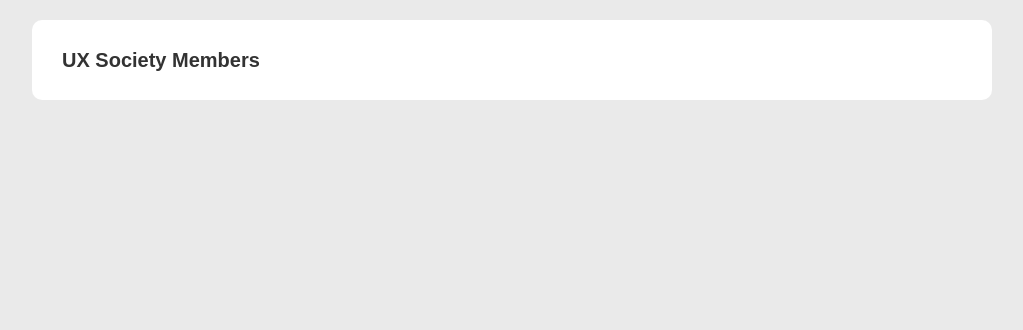
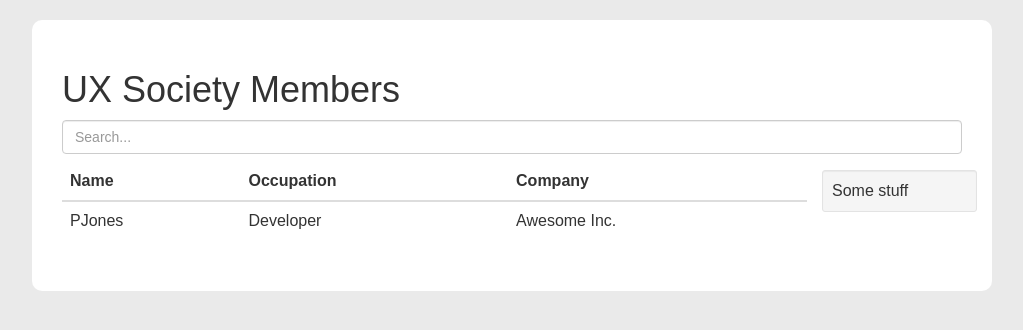
Before and after one commit to JeremyCarlsten/userSearchChallenge, a website: page app/index.html in a window 1280 px wide. Shown: the whole page, without its empty margins (128-1151 px from the left). Drawn offline with nearby package versions, Linux system fonts and the light colour scheme; some packages are replaced by stand-ins of ours.

Commit message:
building out the basic ui

```diff
--- a/app/assets/styles/main.css
+++ b/app/assets/styles/main.css
@@ -1,14 +1,7 @@
-*{ margin: 0; padding: 0;}
-
 html, body{
     background: #eaeaea;
     font-size: 16px;
     font-family: sans-serif;
-}
-
-h1{
-    font-size: 1.25em;
-    font-weight: bold;
 }
 
 main{
@@ -19,22 +12,7 @@ main{
     width: 75%;
 }
 
-.header{
-    margin-right: 15px;
-    float: left;
+
+.top-margin {
+  margin-top: 8px;
 }
-
-.form-header{
-    width: 35%;
-    height: 20px;
-}
-.clearfix:after {
-    content: " ";
-    clear: both;
-    display: block;
-    font-size: 0;
-    height: 0;
-    visibility: hidden;
-}
-* html .clearfix             { zoom: 1; } /* IE6 */
-*:first-child+html .clearfix { zoom: 1; } /* IE7 */
--- a/app/assets/styles/reset.css
+++ /dev/null
@@ -1,48 +0,0 @@
-/* http://meyerweb.com/eric/tools/css/reset/
-   v2.0 | 20110126
-   License: none (public domain)
-*/
-
-html, body, div, span, applet, object, iframe,
-h1, h2, h3, h4, h5, h6, p, blockquote, pre,
-a, abbr, acronym, address, big, cite, code,
-del, dfn, em, img, ins, kbd, q, s, samp,
-small, strike, strong, sub, sup, tt, var,
-b, u, i, center,
-dl, dt, dd, ol, ul, li,
-fieldset, form, label, legend,
-table, caption, tbody, tfoot, thead, tr, th, td,
-article, aside, canvas, details, embed,
-figure, figcaption, footer, header, hgroup,
-menu, nav, output, ruby, section, summary,
-time, mark, audio, video {
-    margin: 0;
-    padding: 0;
-    border: 0;
-    font-size: 100%;
-    font: inherit;
-    vertical-align: baseline;
-}
-/* HTML5 display-role reset for older browsers */
-article, aside, details, figcaption, figure,
-footer, header, hgroup, menu, nav, section {
-    display: block;
-}
-body {
-    line-height: 1;
-}
-ol, ul {
-    list-style: none;
-}
-blockquote, q {
-    quotes: none;
-}
-blockquote:before, blockquote:after,
-q:before, q:after {
-    content: '';
-    content: none;
-}
-table {
-    border-collapse: collapse;
-    border-spacing: 0;
-}
--- a/app/index.html
+++ b/app/index.html
@@ -5,16 +5,41 @@
     <script src="assets/bower_components/angular-animate/angular-animate.js"></script>
     <script src="assets/bower_components/underscore/underscore.js"></script>
     <script src="app.js"></script>
-
+    <!-- <link rel="stylesheet" href="assets/styles/reset.css"/> -->
     <link rel="stylesheet" href="assets/bower_components/bootstrap/dist/css/bootstrap.css"/>
-    <link rel="stylesheet" href="assets/styles/reset.css"/>
     <link rel="stylesheet" href="assets/styles/main.css"/>
 </head>
 <body>
 <main class="clearfix">
-    <header class="form-header clearfix">
+    <header class="form-header ">
         <h1 class="header">UX Society Members</h1>
     </header>
+    <section class="row">
+      <div class="searchBar col-xs-12">
+        <input class="form-control search-bar" type="text" placeholder="Search..."/></span>
+      </div>
+    </section>
+    <section class="row top-margin">
+      <div class="table-responsive col-xs-10">
+        <table class="table table-hover">
+          <thead>
+            <th>Name</th>
+            <th>Occupation</th>
+            <th>Company</th>
+          </thead>
+          <tbody>
+            <tr>
+              <td>PJones</td>
+              <td>Developer</td>
+              <td>Awesome Inc.</td>
+            </tr>
+          </tbody>
+        </table>
+      </div>
+      <div class="well well-sm col-xs-2 top-margin">
+        Some stuff
+      </div>
+  </section>
 </main>
 </body>
 </html>
```
Also changed, not shown: Gruntfile.js (+7 -7 lines), bower.json (added, +42 -0 lines), package.json (+3 -5 lines), app/app.js (line endings or trailing spaces), test/functionalSpec.js (renamed from test/functional/functionalSpec.js), 1 other file.
